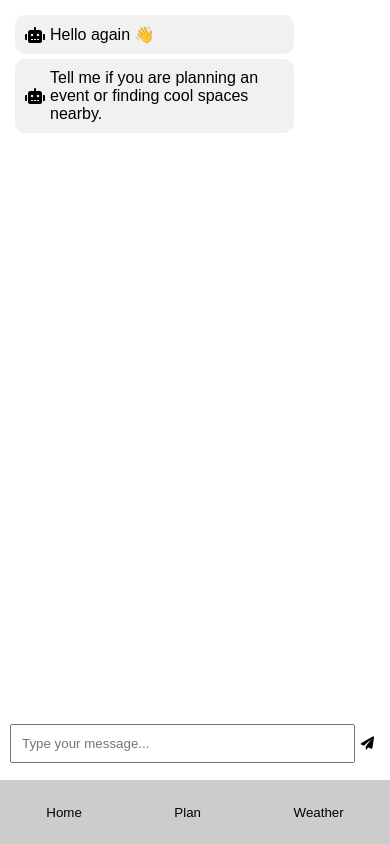
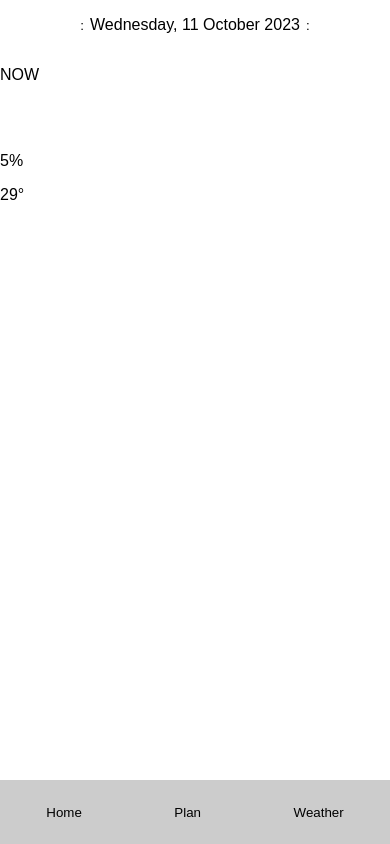
Before and after one commit to gthmsrnvs/Heatscape, a website built with Vite: page app/index.html in a window 390 px wide. Built offline with nearby package versions, Linux system fonts and the light colour scheme.

Commit message:
Seperated the Home page and the Chatbot page

```diff
--- a/app/index.html
+++ b/app/index.html
@@ -2,7 +2,7 @@
 <html lang="en">
 <head>
   <meta charset="UTF-8">
-  <title>Chatbot UI</title>
+  <title>Home Page - HeatScape</title>
   <!-- Include CSS -->
   <link rel="stylesheet" href="style.css">
   <!-- Include Font Awesome for icons -->
@@ -14,18 +14,22 @@
   <main id="mobileScreenContainer">
     <section id="scrollContainer">
       <!-- Main chatbox container -->
-      <div id="chatbox">
-        <!-- Messages will be appended here -->
-        <div id="messages"></div>
-        <!-- Date picker container -->
-        <div id="datePickerContainer" style="display: none;">
-          <label for="datePicker">Pick a Date:</label>
-          <input type="date" id="datePicker">
+      <div id="homeContainer">
+      </div>
+
+      <div id="weatherContainer">
+        <div id="weatherDateContainer">
+          <button class="weatherDateButton"> : </button>
+          <p id="weatherSelectedDate">Wednesday, 11 October 2023</p>
+          <button class="weatherDateButton"> : </button>
         </div>
-        <!-- Input area for typing messages -->
-        <div id="inputArea">
-          <input type="text" id="userInput" placeholder="Type your message...">
-          <button id="sendButton"><i class="fas fa-paper-plane"></i></button>
+        <div id="weatherHourlyContainer">
+          <div class="weatherHourlyPills">
+            <p class="weatherHourlyTime">NOW</p>
+            <div class="weatherHourlyIcon"><svg xmlns="http://www.w3.org/2000/svg" width="33" height="32" viewBox="0 0 33 32" fill="none"><path d="M15.1667 6.66668V1.33334H17.8334V6.66668H15.1667ZM24.0334 10.3333L22.2 8.50001L25.9334 4.66668L27.8 6.56668L24.0334 10.3333ZM25.8334 17.3333V14.6667H31.1667V17.3333H25.8334ZM15.1667 30.6667V25.3333H17.8334V30.6667H15.1667ZM8.96671 10.2667L5.16671 6.56668L7.06671 4.70001L10.8334 8.46668L8.96671 10.2667ZM25.9 27.3333L22.2 23.5L24 21.7L27.8 25.3667L25.9 27.3333ZM1.83337 17.3333V14.6667H7.16671V17.3333H1.83337ZM7.06671 27.3333L5.20004 25.4333L8.93337 21.7L9.90004 22.6L10.8667 23.5333L7.06671 27.3333ZM16.5 24C14.2778 24 12.3889 23.2222 10.8334 21.6667C9.27782 20.1111 8.50004 18.2222 8.50004 16C8.50004 13.7778 9.27782 11.8889 10.8334 10.3333C12.3889 8.77779 14.2778 8.00001 16.5 8.00001C18.7223 8.00001 20.6112 8.77779 22.1667 10.3333C23.7223 11.8889 24.5 13.7778 24.5 16C24.5 18.2222 23.7223 20.1111 22.1667 21.6667C20.6112 23.2222 18.7223 24 16.5 24Z" fill="white"/></svg></div>
+            <p class="weatherHourlyRain">5%</p>
+            <p class="weatherHourlyTemperature">29°</p>
+          </div>
         </div>
       </div>
     </section>
--- a/app/style.css
+++ b/app/style.css
@@ -130,3 +130,14 @@ button {
   font-weight: 900;
   margin-left: 5px;
 }
+
+#weatherContainer {
+  display: flex;
+  flex-direction: column;
+}
+
+#weatherDateContainer {
+  display: flex;
+  justify-content: center;
+  align-items: center;
+}
```
Also changed, not shown: app/chatbot.html (added, +45 -0 lines).
